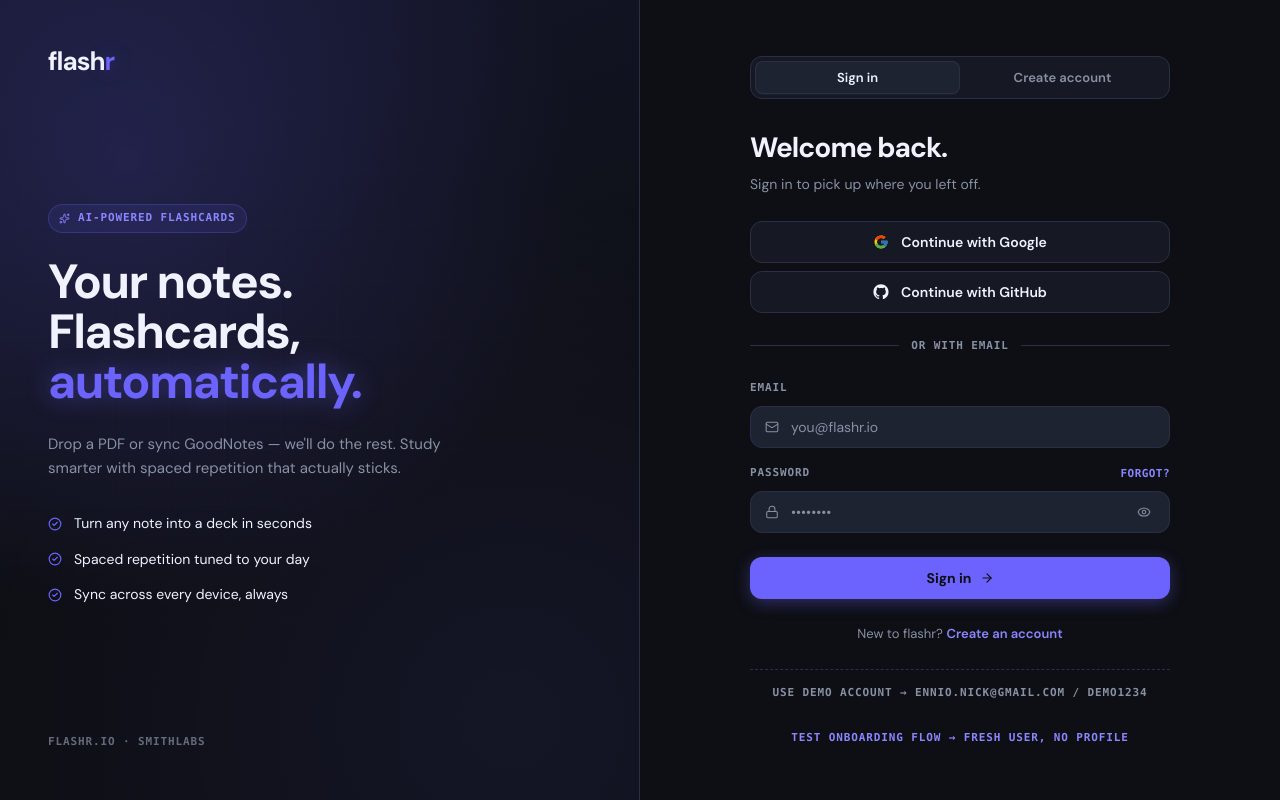
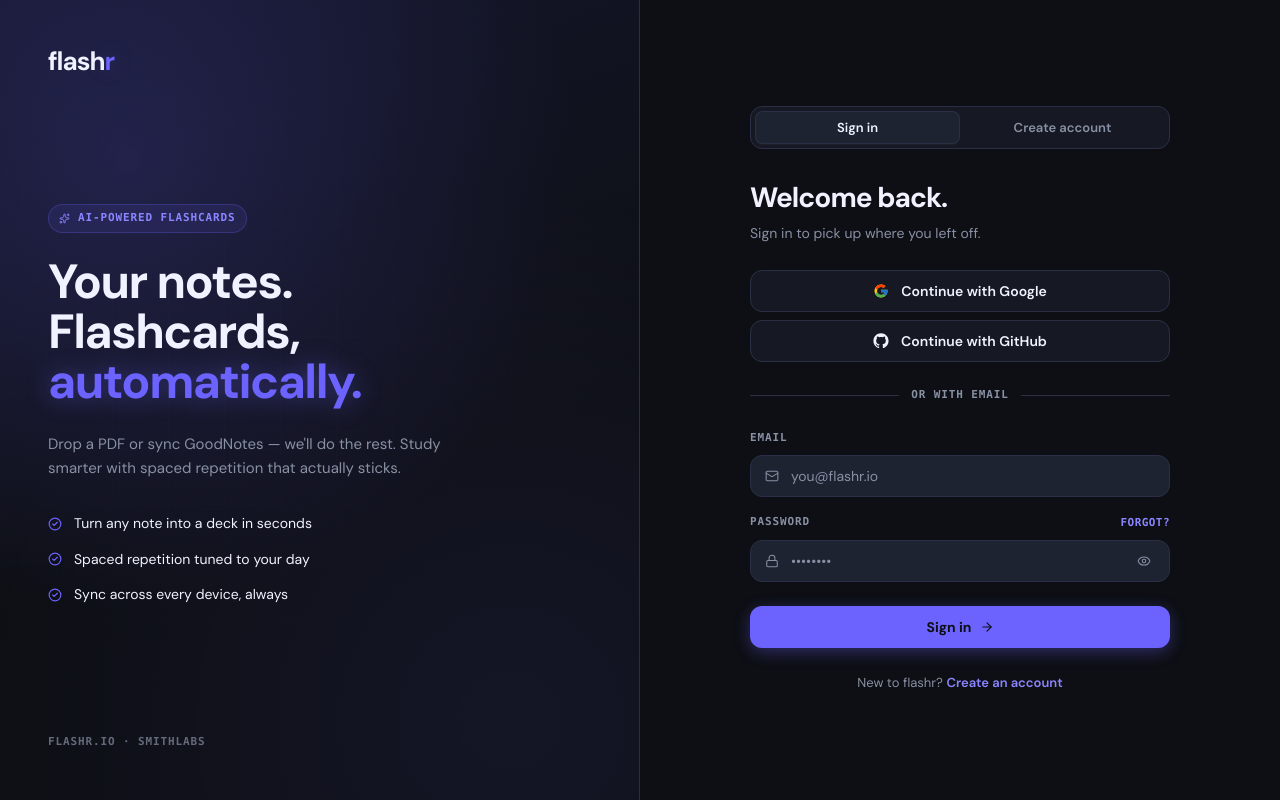
Before and after one commit to schmenniooo/flashr, a React (Vite) app in the folder web/: page /login in a window 1280 px wide. Built offline with nearby package versions, Linux system fonts and the light colour scheme; no server answers.

Commit message:
removed testing flows

```diff
--- a/web/src/pages/Login.tsx
+++ b/web/src/pages/Login.tsx
@@ -62,16 +62,6 @@ export function Login() {
     } finally {
       setSubmitting(false);
     }
-  }
-
-  function handleDemo() {
-    auth.signInAsDemo();
-    navigate("/app");
-  }
-
-  function handleOnboardingTest() {
-    auth.signInAsOnboardingTest();
-    navigate("/onboarding");
   }
 
   return (
@@ -307,13 +297,7 @@ export function Login() {
             )}
           </div>
 
-          <button onClick={handleDemo} className="auth__skip">
-            Use demo account → ennio.nick@gmail.com / demo1234
-          </button>
 
-          <button onClick={handleOnboardingTest} className="auth__skip auth__skip--alt">
-            Test onboarding flow → fresh user, no profile
-          </button>
         </div>
       </main>
     </div>
```
